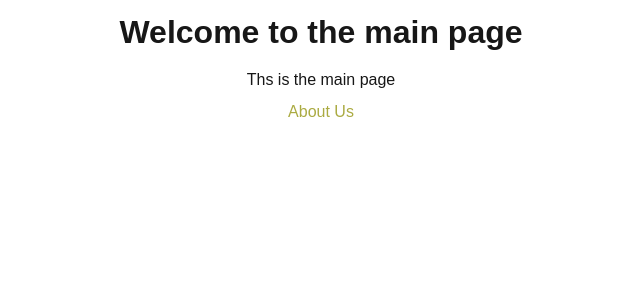
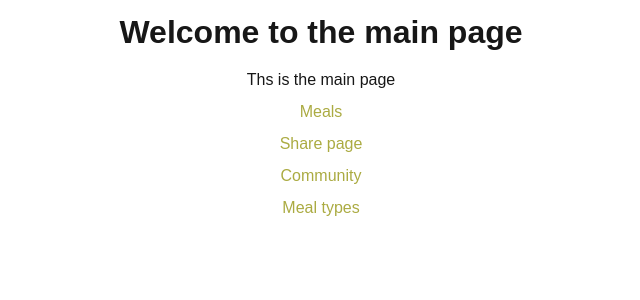
Before and after one commit to lucabattesini/learning-next.js, a Next.js app in the folder first-next-project/: page / in a window 1280 px wide. Shown: the top 300 px of the page, without its empty margins (319-959 px from the left). Built offline with nearby package versions, Linux system fonts and the light colour scheme.

Commit message:
Adapting the main page links to tthe new project

```diff
--- a/first-next-project/app/page.js
+++ b/first-next-project/app/page.js
@@ -6,7 +6,10 @@ export default function Home() {
     <main>
       <Header />
       <p>Ths is the main page</p>
-      <p><Link href="/about" className="link">About Us</Link></p>
+      <p><Link href="/meals" className="link">Meals</Link></p>
+      <p><Link href="/meals/share" className="link">Share page</Link></p>
+      <p><Link href="/community" className="link">Community</Link></p>
+      <p><Link href="/meals/meal-type" className="link">Meal types</Link></p>
     </main>
   );
 }
```
